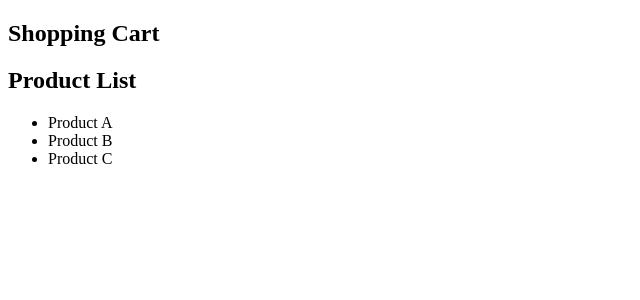
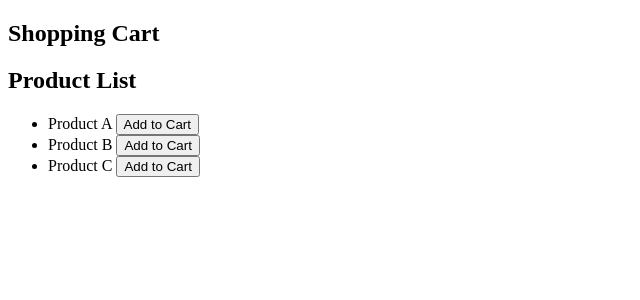
Before and after one commit to deep-coder1/React-JS-30-Project, a React (Create React App) app: page / in a window 1280 px wide. Shown: the top 300 px of the page, without its empty margins (0-640 px from the left). Built offline with nearby package versions, Linux system fonts and the light colour scheme.

Commit message:
Working on Shopping Cart (20) || React JS 30+ Project

```diff
--- a/src/Twenty.js
+++ b/src/Twenty.js
@@ -2,6 +2,10 @@
 import React from 'react'
 
 export default function Twenty() {
+
+    const addToCart = (item) => {
+        //
+    }
 
     const products = [
         {id: 1,name:'Product A'},
@@ -15,7 +19,7 @@ export default function Twenty() {
         <ul>
             {products.map((product)=> (
                 <li key={product.id}>
-                    {product.name}
+                    {product.name} <button onClick={()=>addToCart(product)}>Add to Cart</button>
                 </li>
             ))}
         </ul>
```
Also changed, not shown: src/CartContext.js (added, +11 -0 lines), 1 other file (tests, documents, lock files or other folders).
